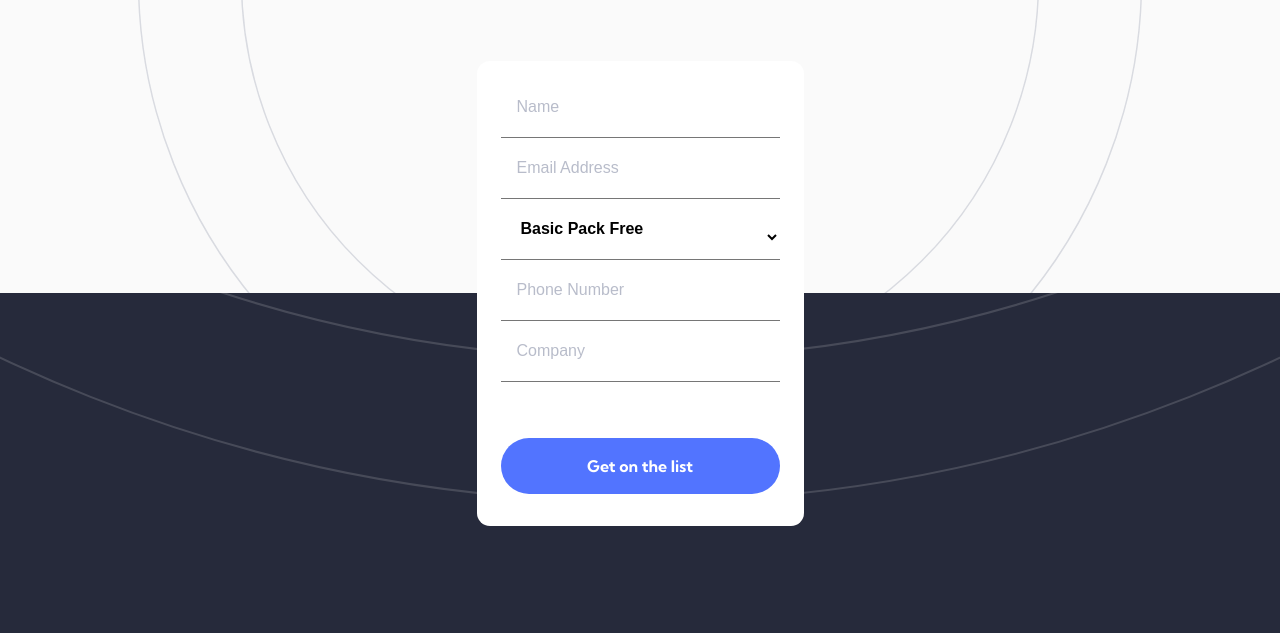
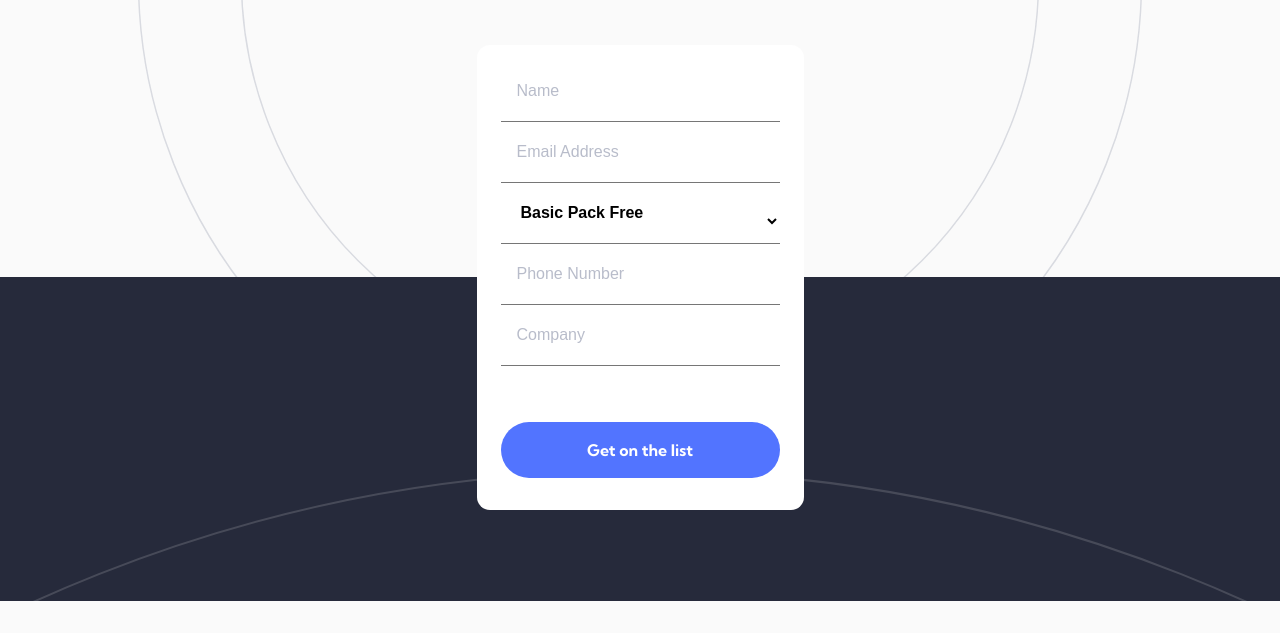
Before and after one commit to raych2/officelite-coming-soon-site, a website with bundled scripts: page public/sign-up.html in a window 1280 px wide. Shown: the part 651-1284 px from the top of the page. After the commit the page ends 1252 px from the top, so only its background shows below. Built offline with nearby package versions, Linux system fonts and the light colour scheme.

Commit message:
Replace background image for sign up footer

```diff
--- a/src/style.css
+++ b/src/style.css
@@ -241,7 +241,7 @@
 }
 .form {
   /* w: 327px, h: 465 */
-  margin-top: 2em;
+  margin-top: 1em;
   width: 20.4375em;
   height: 29.0625em;
   padding: 1.5em;
@@ -299,13 +299,12 @@
 .su-footer {
   max-height: 320px;
   margin-top: -232.5px;
-  padding-top: 15em;
+  padding-top: 14em;
   width: 100%;
   background-color: hsla(228, 22%, 19%, 1);
-  background-image: url(../src/assets/home/bg-pattern-footer.svg);
+  background-image: url(../src/assets/sign-up/bg-pattern-side.svg);
   background-position-x: center;
-  background-position-y: -30.5em, center;
-  background-size: 330%;
+  background-position-y: -26em, center;
+  background-size: 325%;
   background-repeat: no-repeat;
-  transform: rotate(180deg);
 }
```
